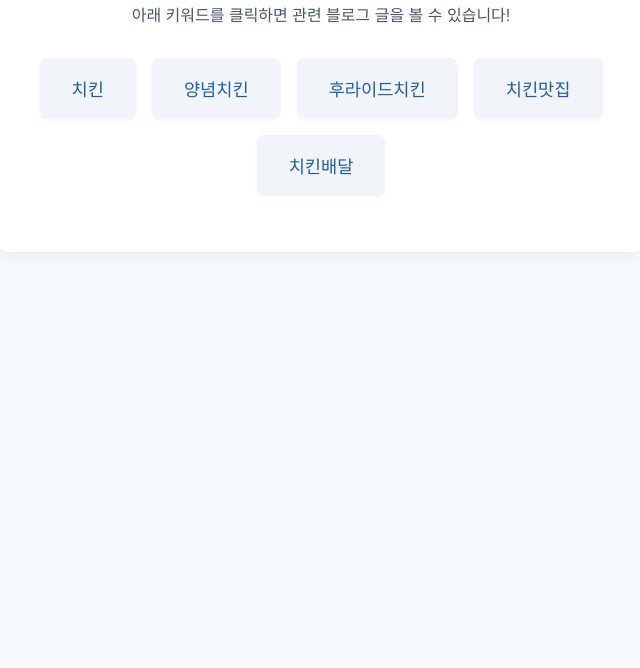
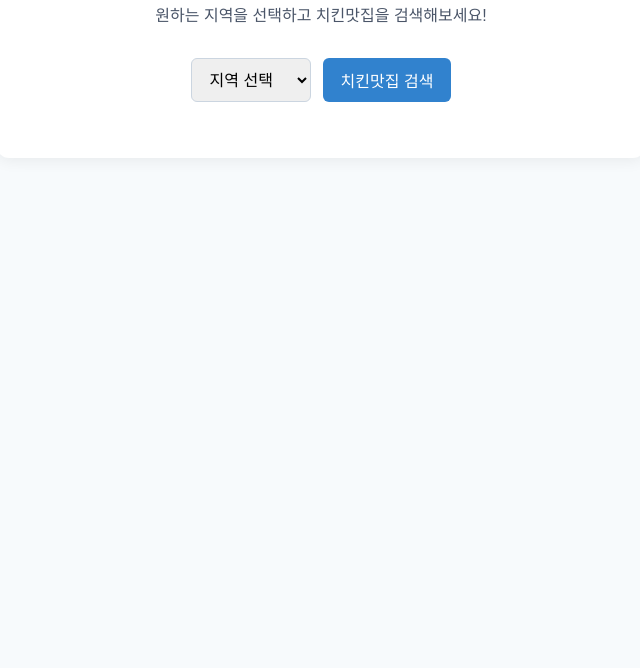
Before and after one commit to Joyeyoung/chicken, a plain HTML site: page index.html in a window 1280 px wide. Shown: the part 132-800 px from the top of the page, without its empty margins (319-959 px from the left). Drawn offline with Linux system fonts and the light colour scheme.

Commit message:
Add files via upload

```diff
--- a/index.html
+++ b/index.html
@@ -3,24 +3,37 @@
 <head>
   <meta charset="UTF-8">
   <meta name="viewport" content="width=device-width, initial-scale=1.0">
-  <title>치킨 블로그 키워드 검색</title>
+  <title>지역별 치킨맛집 추천</title>
   <link rel="stylesheet" href="styles.css">
 </head>
 <body>
   <div class="container">
     <header>
-      <h1>치킨 블로그 키워드 검색</h1>
-      <p>아래 키워드를 클릭하면 관련 블로그 글을 볼 수 있습니다!</p>
+      <h1>지역별 치킨맛집 추천</h1>
+      <p>원하는 지역을 선택하고 치킨맛집을 검색해보세요!</p>
     </header>
     <main>
-      <section class="keywords-section">
-        <div class="keywords-grid">
-          <div class="keyword-card" data-keyword="치킨">치킨</div>
-          <div class="keyword-card" data-keyword="양념치킨">양념치킨</div>
-          <div class="keyword-card" data-keyword="후라이드치킨">후라이드치킨</div>
-          <div class="keyword-card" data-keyword="치킨맛집">치킨맛집</div>
-          <div class="keyword-card" data-keyword="치킨배달">치킨배달</div>
-        </div>
+      <section class="region-section">
+        <select id="regionSelect">
+          <option value="">지역 선택</option>
+          <option value="서울">서울</option>
+          <option value="부산">부산</option>
+          <option value="대구">대구</option>
+          <option value="인천">인천</option>
+          <option value="광주">광주</option>
+          <option value="대전">대전</option>
+          <option value="울산">울산</option>
+          <option value="경기">경기</option>
+          <option value="강원">강원</option>
+          <option value="충북">충북</option>
+          <option value="충남">충남</option>
+          <option value="전북">전북</option>
+          <option value="전남">전남</option>
+          <option value="경북">경북</option>
+          <option value="경남">경남</option>
+          <option value="제주">제주</option>
+        </select>
+        <button id="regionSearchBtn">치킨맛집 검색</button>
       </section>
       <section id="resultsSection" style="display:none;">
         <h2 id="resultsTitle">검색 결과</h2>
--- a/script.js
+++ b/script.js
@@ -26,7 +26,8 @@ function displayResults(data, keyword) {
   `).join('');
 }
 
-async function searchByKeyword(keyword) {
+async function searchByRegion(region) {
+  const keyword = region + ' 치킨맛집';
   showLoading(true);
   showResults(true);
   resultsTitle.textContent = `"${keyword}" 검색 결과`;
@@ -41,9 +42,11 @@ async function searchByKeyword(keyword) {
   }
 }
 
-document.querySelectorAll('.keyword-card').forEach(card => {
-  card.addEventListener('click', () => {
-    const keyword = card.dataset.keyword;
-    searchByKeyword(keyword);
-  });
+document.getElementById('regionSearchBtn').addEventListener('click', () => {
+  const region = document.getElementById('regionSelect').value;
+  if (!region) {
+    alert('지역을 선택하세요!');
+    return;
+  }
+  searchByRegion(region);
 });
--- a/styles.css
+++ b/styles.css
@@ -25,30 +25,31 @@ header p {
   color: #4a5568;
   margin-bottom: 20px;
 }
-.keywords-section {
+.region-section {
+  display: flex;
+  justify-content: center;
+  gap: 12px;
   margin-bottom: 32px;
 }
-.keywords-grid {
-  display: flex;
-  flex-wrap: wrap;
-  gap: 16px;
-  justify-content: center;
+#regionSelect {
+  padding: 10px 14px;
+  border: 1px solid #cbd5e0;
+  border-radius: 6px;
+  font-size: 1rem;
+  min-width: 120px;
 }
-.keyword-card {
-  background: #f1f5f9;
-  border-radius: 8px;
-  padding: 18px 32px;
-  font-size: 1.1rem;
-  color: #225ea8;
-  cursor: pointer;
-  box-shadow: 0 1px 4px rgba(0,0,0,0.04);
-  transition: background 0.2s, color 0.2s, transform 0.15s;
-  user-select: none;
-}
-.keyword-card:hover {
+#regionSearchBtn {
+  padding: 10px 18px;
   background: #3182ce;
   color: #fff;
-  transform: translateY(-2px) scale(1.04);
+  border: none;
+  border-radius: 6px;
+  font-size: 1rem;
+  cursor: pointer;
+  transition: background 0.2s;
+}
+#regionSearchBtn:hover {
+  background: #225ea8;
 }
 #resultsSection {
   margin-top: 32px;
@@ -94,13 +95,16 @@ header p {
   .container {
     padding: 16px 4px;
   }
-  .keywords-grid {
+  .region-section {
     flex-direction: column;
     gap: 10px;
     align-items: center;
   }
-  .keyword-card {
-    width: 90%;
-    text-align: center;
+  #regionSelect {
+    width: 100%;
+    min-width: unset;
+  }
+  #regionSearchBtn {
+    width: 100%;
   }
 }
```
